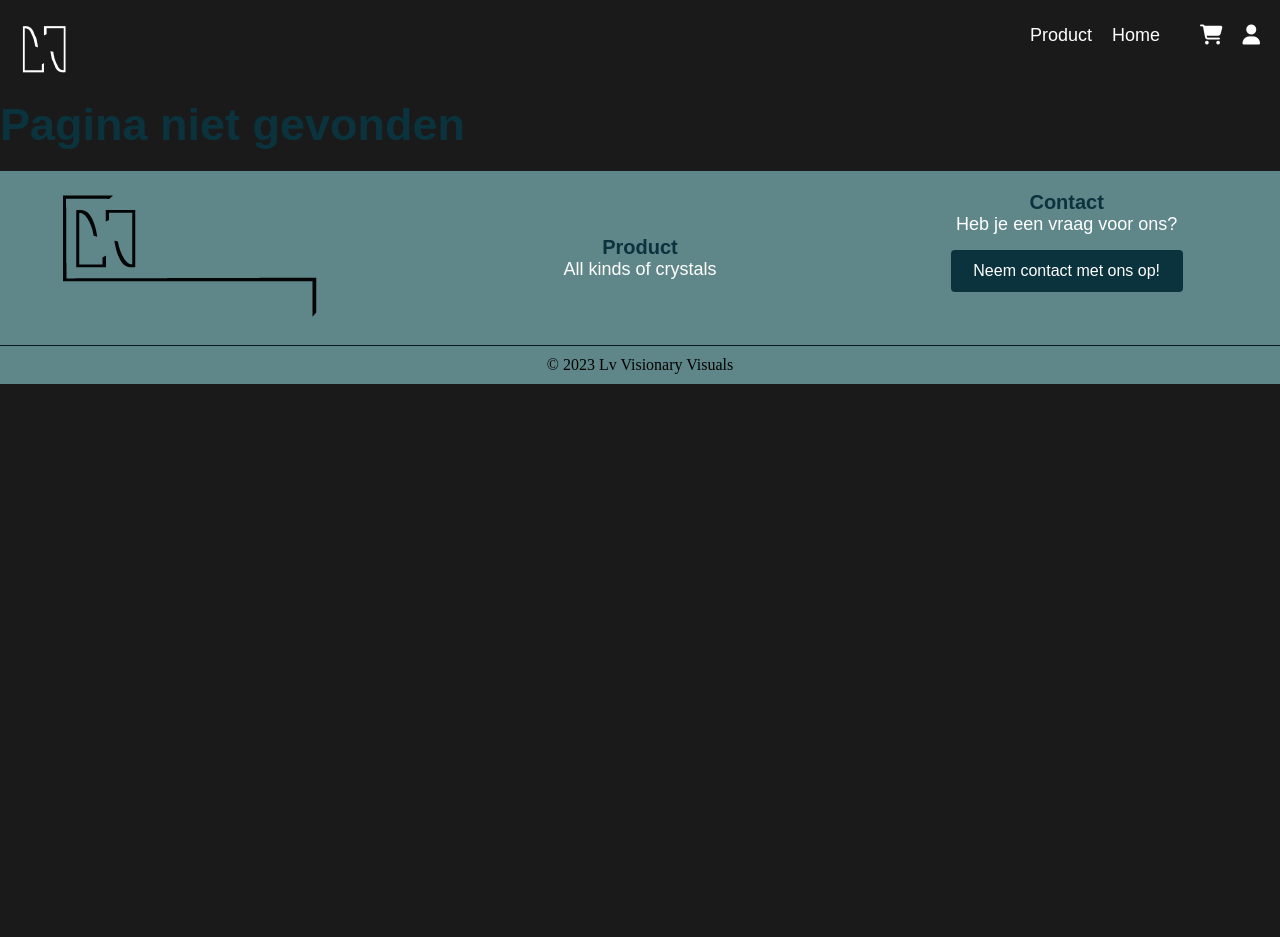
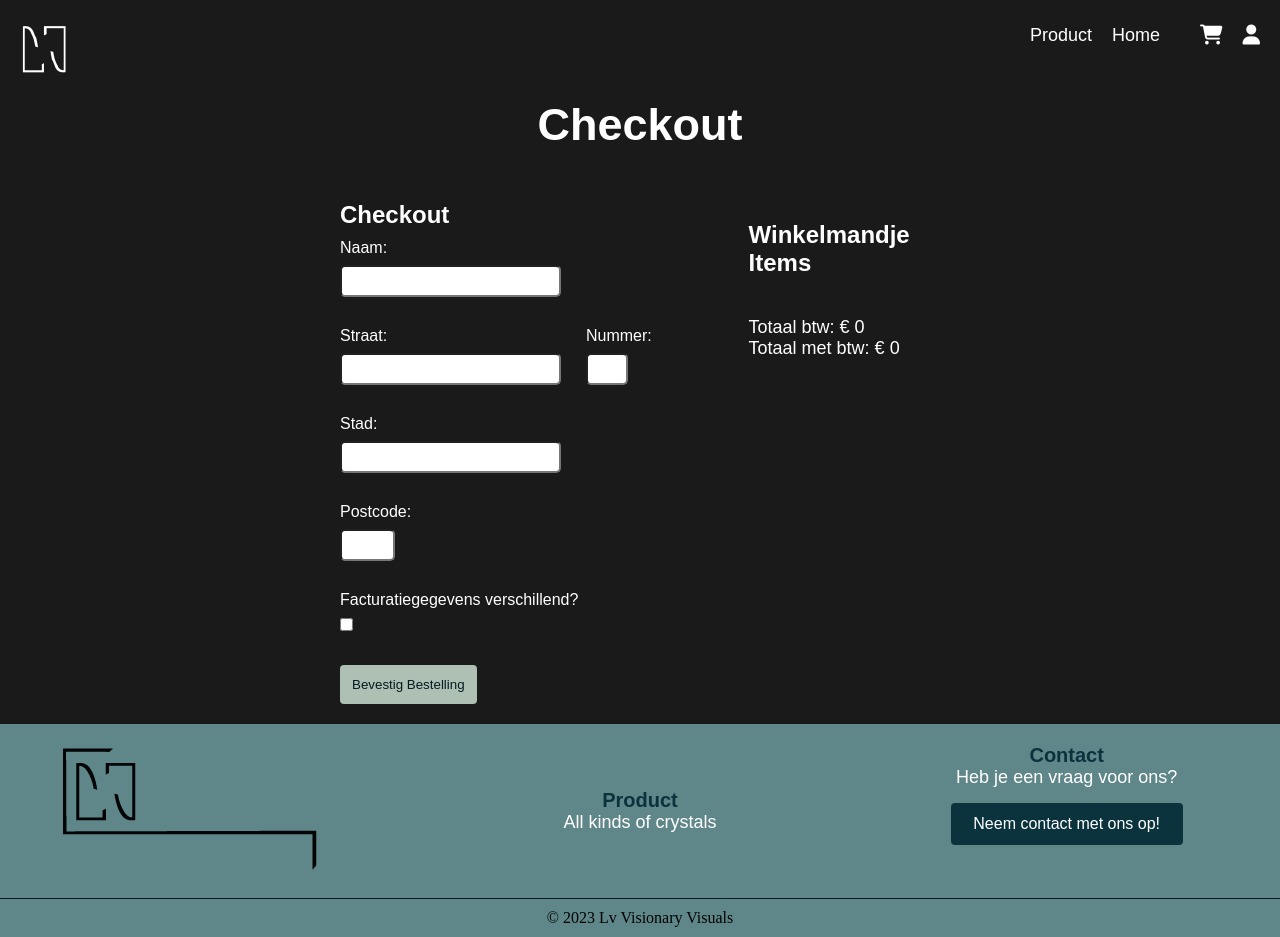
Before and after one commit to LiamVrankenPXL/Web_Expert_PE2, a Vue app: page /checkout in a window 1280 px wide. Before the commit the page ends 800 px from the top, so only its background shows below. Built offline with nearby package versions, Linux system fonts and the light colour scheme.

Commit message:
Checkout pagina
Aantal functies toegevoegd op de checkout pagina

```diff
--- a/scss/_components.scss
+++ b/scss/_components.scss
@@ -475,6 +475,129 @@ body {
 /*________WINKELMANDJE EINDE________*/
 
 
+
+
+
+
+/*________CHECKOUT START________*/
+//top
+h1 {
+  color: $wit;
+  display: flex;
+  justify-content: center;
+  margin-bottom: 50px;
+}
+//links
+.checkout__view {
+  display: flex;
+  justify-content: center;
+  flex-direction: row;
+  max-width: 600px;
+  margin: 0 auto;
+
+  &__links {
+
+  }
+  h1 {
+    color: $wit;
+    margin: 25px;
+  }
+
+  h2 {
+    margin-bottom: 10px;
+    color: $wit;
+  }
+
+  .flex-input-group {
+    display: flex;
+
+    .input-group {
+      margin-right: 25px;
+    }
+  }
+
+  .input-group {
+    margin-bottom: 30px;
+
+    label {
+      font-size: $font_klein;
+      display: block;
+      margin-bottom: 0.5em;
+    }
+
+    input {
+      font-size: $font_klein;
+      border-radius: 5px;
+      padding: 5px;
+    }
+
+    #nummer {
+      width: 20%;
+    }
+    #postcode {
+      width: 10%;
+    }
+  }
+
+  button {
+    @include buttonLayoutKlein($licht_blauw);
+    margin: 0 auto;
+    color: $donkerder_blauw;
+
+    &:hover {
+      background-color: $blauw;
+    }
+  }
+
+//Rechterkant
+  .winkelmandje__producten__rechts {
+    margin-top: 20px;
+
+    h2 {
+      margin-bottom: 10px;
+      color: $wit;
+    }
+
+    .winkelmandje__item {
+      display: flex;
+      align-items: center;
+      margin-top: 10px;
+      margin-bottom: 10px;
+
+      &:last-child {
+        border-bottom: 2px solid $wit;
+      }
+
+      img {
+        width: 40px;
+        height: 40px;
+        margin-right: 10px;
+      }
+
+      p {
+        margin: 0;
+      }
+      .product__details {
+        display: flex;
+        flex-direction: column;
+
+        p {
+          margin-top: 10px;
+        }
+      }
+    }
+  }
+  .winkelmandje__producten__prijs {
+    margin-top: 40px;
+  }
+}
+
+
+/*________CHECKOUT EINDE________*/
+
+
+
+
 /*________INDEX START________*/
 .index__header {
   &__links {
@@ -569,7 +692,8 @@ body {
 
 
 
-/* contact cards */
+
+/* CONTACT CARTS */
 .index__contact {
   &__rechts {
     h1 {
--- a/src/router/index.js
+++ b/src/router/index.js
@@ -6,6 +6,7 @@ import ProductView from '@/views/ProductView.vue'
 import ProductDetailView from '@/views/ProductDetailView.vue'
 import WinkelmandjeView from '@/views/WinkelmandjeView.vue';
 import PageNotFoundView from '@/views/PageNotFoundView.vue'
+import CheckoutView from '@/views/CheckoutView.vue'
 
 const router = createRouter({
     history: createWebHistory(),
@@ -33,6 +34,11 @@ const router = createRouter({
             component: WinkelmandjeView,
         },
         {
+            path: '/checkout',
+            name: 'checkout',
+            component: CheckoutView,
+        },
+        {
             path: '/:notFound(.*)',
             component: PageNotFoundView
         }
--- /dev/null
+++ b/src/views/CheckoutView.vue
@@ -0,0 +1,99 @@
+<script>
+export default {
+  data() {
+    return {
+      naam: '',
+      straat: '',
+      nummer: '',
+      stad: '',
+      postcode: '',
+      facturatieVerschillend: false,
+      facturatieStraat: '',
+      facturatieNummer: '',
+      totalBtw: '0',
+      totalWithBtw: '0',
+    };
+  },
+
+  computed: {
+    winkelmandjeItems() {
+      return this.$root.winkelmandje.map(product => ({
+        afbeelding: product.afbeelding,
+        naam: product.name,
+        aantal: product.quantity,
+      }));
+    },
+  },
+};
+</script>
+
+
+<template>
+  <h1>Checkout</h1>
+  <div class="checkout__view">
+    <form class="checkout__view__links">
+      <h2>Checkout</h2>
+      <div class="input-group">
+        <label for="naam">Naam:</label>
+        <input type="text" id="naam" v-model="naam" required />
+      </div>
+
+      <div class="flex-input-group">
+        <div class="input-group">
+          <label for="straat">Straat:</label>
+          <input type="text" id="straat" v-model="straat" />
+        </div>
+        <div class="input-group small">
+          <label for="nummer">Nummer:</label>
+          <input type="text" id="nummer" v-model="nummer" required />
+        </div>
+      </div>
+
+      <div class="input-group">
+        <label for="stad">Stad:</label>
+        <input type="text" id="stad" v-model="stad" required />
+      </div>
+
+      <div class="input-group">
+        <label for="postcode">Postcode:</label>
+        <input type="text" id="postcode" v-model="postcode" required />
+      </div>
+
+      <div class="input-group">
+        <label for="facturatieCheckbox">Facturatiegegevens verschillend?</label>
+        <input type="checkbox" id="facturatieCheckbox" v-model="facturatieVerschillend" />
+      </div>
+
+      <div v-if="facturatieVerschillend" class="facturatie-form">
+        <div class="flex-input-group">
+          <div class="input-group">
+            <label for="facturatieStraat">Facturatie Straat:</label>
+            <input type="text" id="facturatieStraat" v-model="facturatieStraat" required />
+          </div>
+          <div class="input-group small">
+            <label for="facturatieNummer">Facturatie BTW:</label>
+            <input type="text" id="facturatieNummer" v-model="facturatieNummer" required />
+          </div>
+        </div>
+      </div>
+      <button type="submit">Bevestig Bestelling</button>
+    </form>
+
+    <!--    Producten-->
+    <!-- Producten -->
+    <div class="winkelmandje__producten__rechts">
+      <h2>Winkelmandje Items</h2>
+      <div v-for="(item, index) in winkelmandjeItems" :key="index" class="winkelmandje__item">
+        <img :src="item.afbeelding" :alt="item.naam">
+        <div class="product__details">
+          <p>{{ item.naam }}</p>
+          <p>Aantal: {{ item.aantal }}</p>
+        </div>
+      </div>
+      <div class="winkelmandje__producten__prijs">
+        <p>Totaal btw: € {{ totalBtw }}</p>
+        <p>Totaal met btw: € {{ totalWithBtw }}</p>
+      </div>
+    </div>
+  </div>
+</template>
--- a/src/views/WinkelmandjeView.vue
+++ b/src/views/WinkelmandjeView.vue
@@ -12,11 +12,12 @@ export default {
     },
   },
   methods: {
+
     increaseQuantity(product) {
       if (product.stock > product.quantity) {
         product.quantity++;
-        this.updateAantalArtikelen(); // Werk het aantal artikelen bij
-        this.$forceUpdate(); // Force a re-render
+        this.updateAantalArtikelen();
+        this.$forceUpdate();
       } else {
         console.log('Niet genoeg voorraad beschikbaar.');
       }
@@ -24,8 +25,8 @@ export default {
     decreaseQuantity(product) {
       if (product.quantity > 1) {
         product.quantity--;
-        this.updateAantalArtikelen(); // Werk het aantal artikelen bij
-        this.$forceUpdate(); // Force a re-render
+        this.updateAantalArtikelen();
+        this.$forceUpdate();
       }
     },
     updateAantalArtikelen() {
@@ -50,15 +51,12 @@ export default {
       const index = this.winkelmandje.indexOf(product);
       if (index !== -1) {
         this.winkelmandje.splice(index, 1);
-        this.updateAantalArtikelen(); // Werk het aantal artikelen bij
-        this.$forceUpdate(); // Force a re-render
+        this.updateAantalArtikelen();
+        this.$forceUpdate();
       } else {
         console.log('Product not found in winkelmandje.');
       }
     },
-  },
-  watch: {
-    winkelmandje: 'updateAantalArtikelen', // Werk het aantal artikelen bij wanneer het winkelmandje verandert
   },
 };
 </script>
@@ -99,7 +97,9 @@ export default {
           <li>BTW (21%): €{{ calculateBtw().toFixed(2) }}</li>
           <li><strong>Totaal: €{{ calculateTotal().toFixed(2) }}</strong></li>
         </ul>
-        <button @click="handlePayment">Betaal</button>
+        <router-link :to="{ name: 'checkout' }">
+          <button @click="handlePayment">Betaal</button>
+        </router-link>
       </div>
     </div>
   </div>
```
